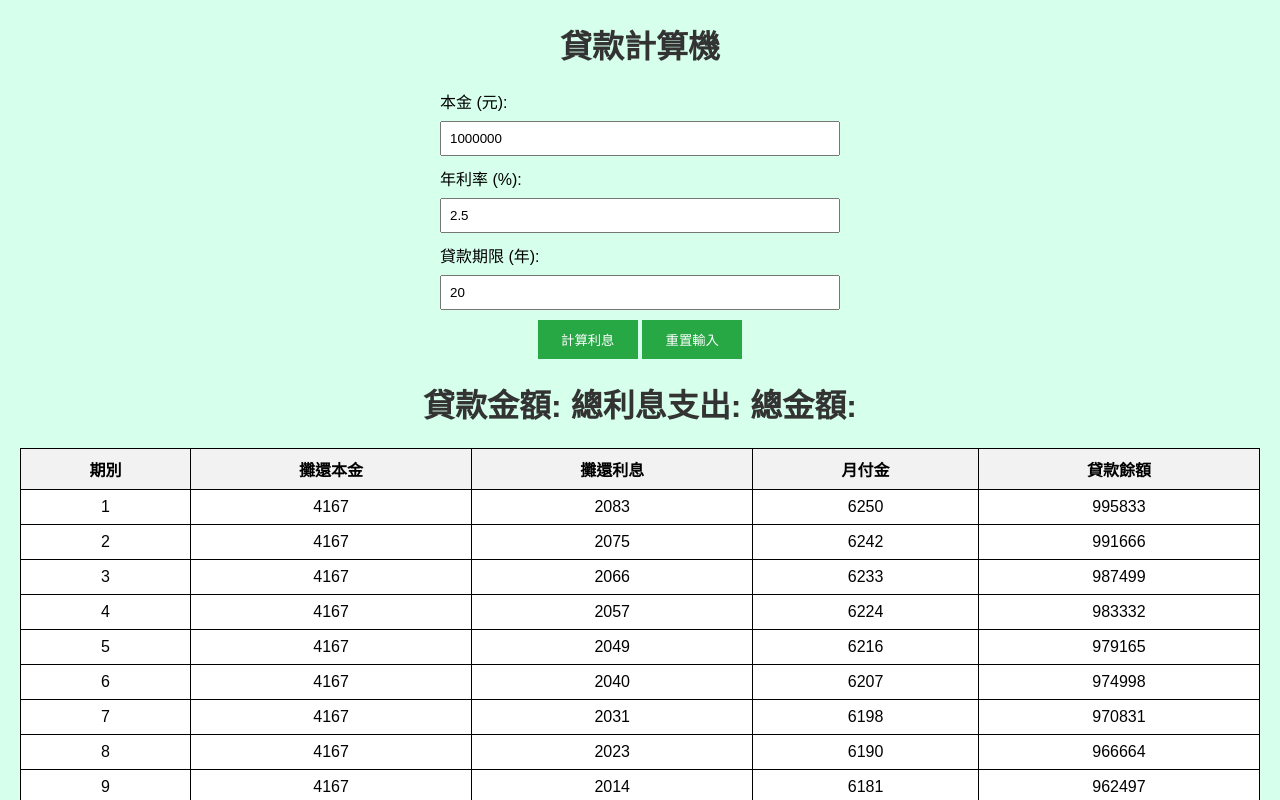
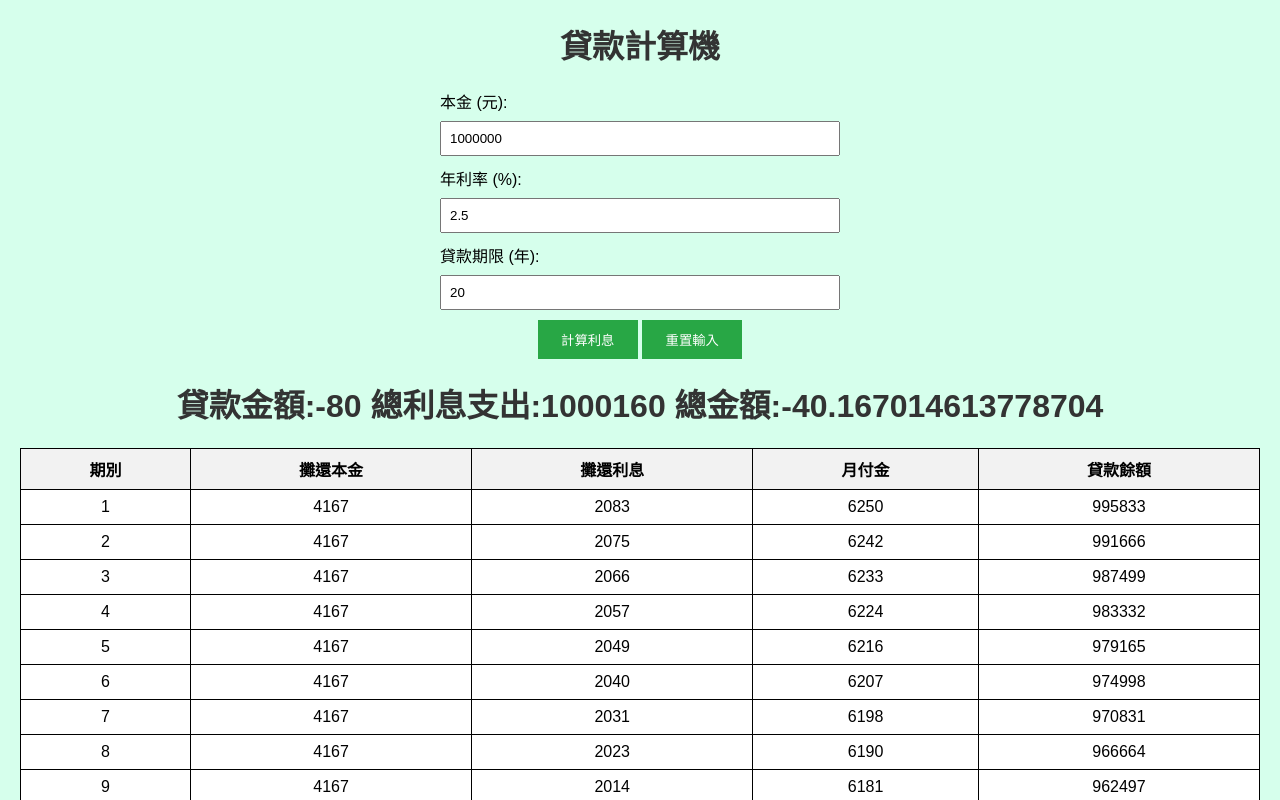
Before and after one commit to 999Tommy555/loancalc, a plain HTML site: page index.html in a window 1280 px wide. Both pictures are taken after a click on the button "計算利息". Shown: the top 800 px of the page. Drawn offline with Linux system fonts and the light colour scheme.

Commit message:
Update index.html

```diff
--- a/index.html
+++ b/index.html
@@ -95,7 +95,7 @@
     </div>
   </form>
   <div id="result" style="margin-top: 20px;">
-    <h1>貸款金額: 總利息支出: 總金額:</h1>
+
 
   </div>
   <table id="resultTable">
@@ -150,15 +150,14 @@
         //每月應還(本金+利息),剩餘貸款
         tempHtml += "<tr>";
         if (i == months - 1) {
-          tempHtml += `<td>${i + 1}</td><td>${month_pay}</td><td>${interest}</td>
-          <td>${month_pay + interest + principal}</td><td>${0}</td>`;
+          tempHtml += `<td>${i + 1}</td><td>${month_pay}</td><td>${interest}</td><td>${month_pay + interest + principal}</td><td>${0}</td>`;
         } else {
-          tempHtml += `<td>${i + 1}</td><td>${month_pay}</td><td>${interest}</td>
-          <td>${month_pay + interest}</td><td>${principal}</td>`;
+          tempHtml += `<td>${i + 1}</td><td>${month_pay}</td><td>${interest}</td><td>${month_pay + interest}</td><td>${principal}</td>`;
         }
         tempHtml += "</tr>";
 
       }
+      resultE1.innerHTML = `<h1>貸款金額:${principal} 總利息支出:${month_pay * months - principal} 總金額:${principal*((((1+month_rate)*months)*month_rate)/(((1+month_rate)*months)-1))*months}</h1>`;
       resultTableE1.innerHTML = tempHtml;
 
 
```
